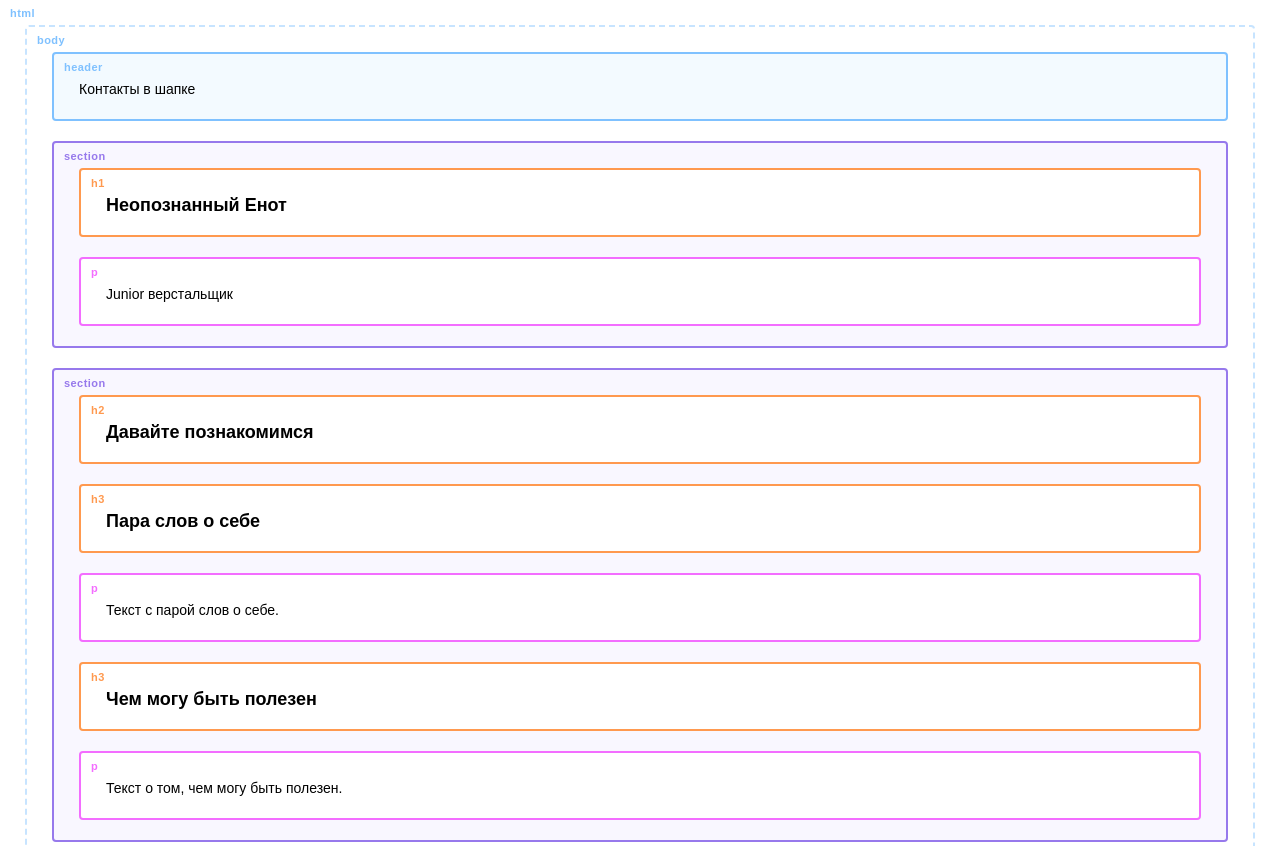
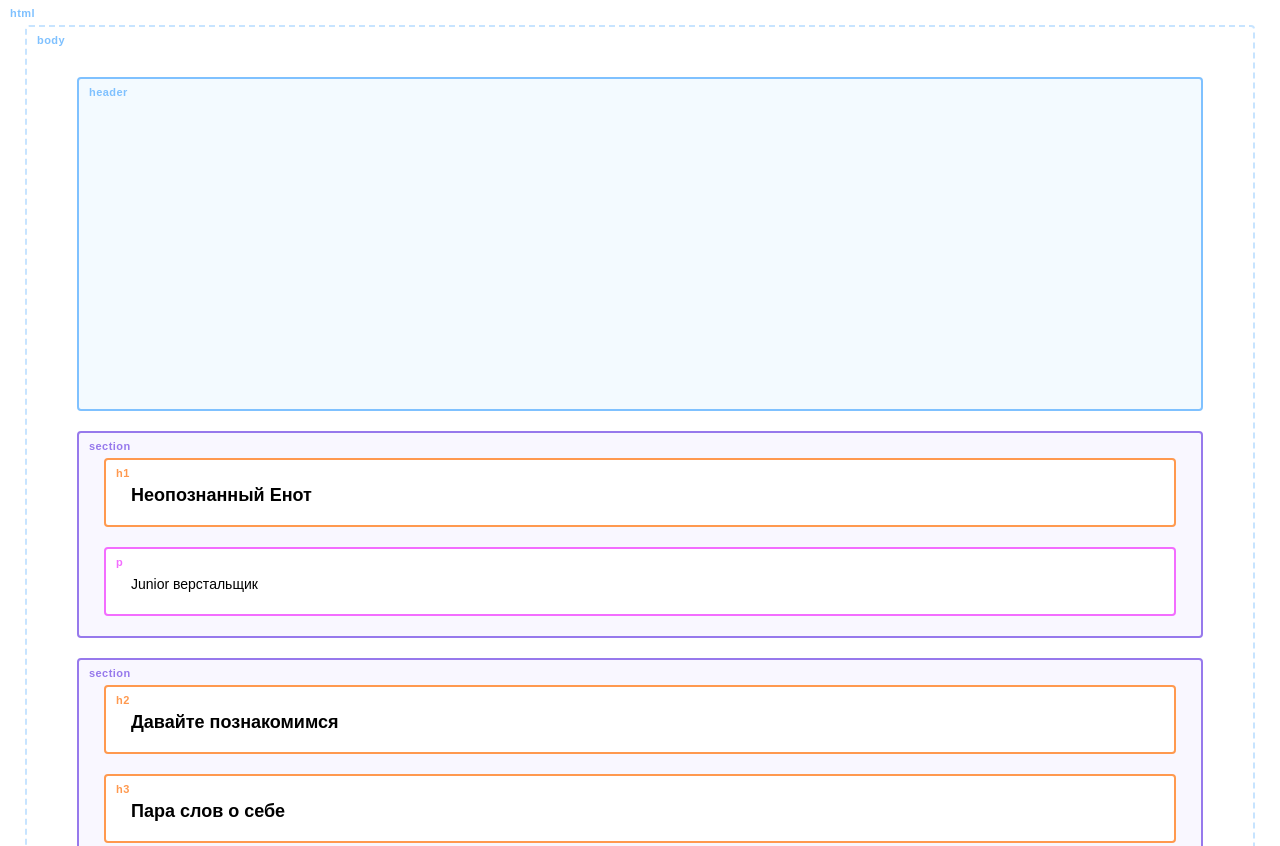
Before and after one commit to Lika154/resume, a plain HTML site: page index.html in a window 1280 px wide. Shown: the top 846 px of the page. Drawn offline with Linux system fonts and the light colour scheme.

Commit message:
Добавлена разметка хедера и футера

```diff
--- a/index.html
+++ b/index.html
@@ -8,8 +8,14 @@
   </head>
 
   <body>
+    <div class="conteiner">
       <header class="page-header">
-      Контакты в шапке
+        <div class="logo"></div>
+        <div class="contacts">
+          <div class="name"></div>
+          <div class="telegram"></div>
+          <div class="email"></div>
+        </div>
       </header>
 
       <section class="hero-image">
@@ -36,7 +42,8 @@
       </section>
 
       <footer class="page-footer">
-      Контакты в подвале
+        <div class="copyright">&copy; <?echo date('Y');?></div>
       </footer>
+    </div>
   </body>
 </html>
```
Also changed, not shown: README.txt (added). Lines whose indentation alone changed are shown as unchanged.
